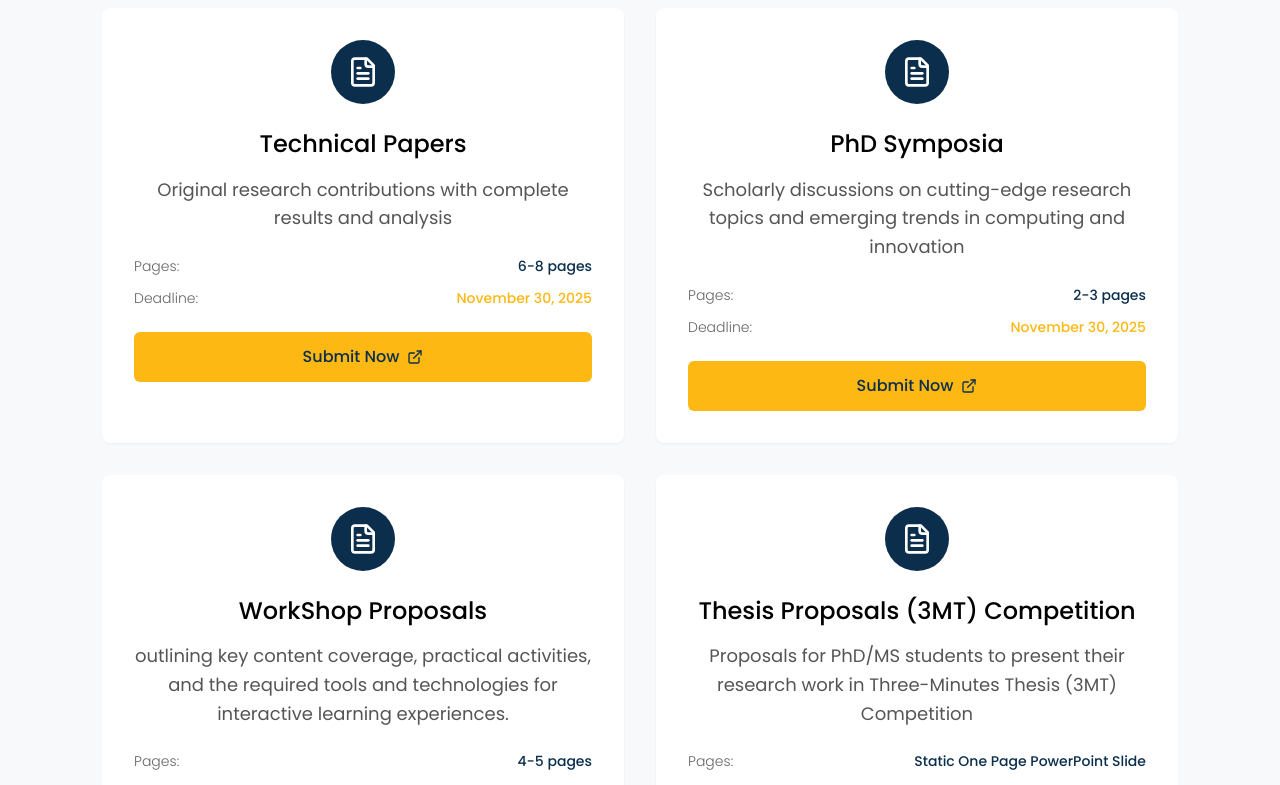
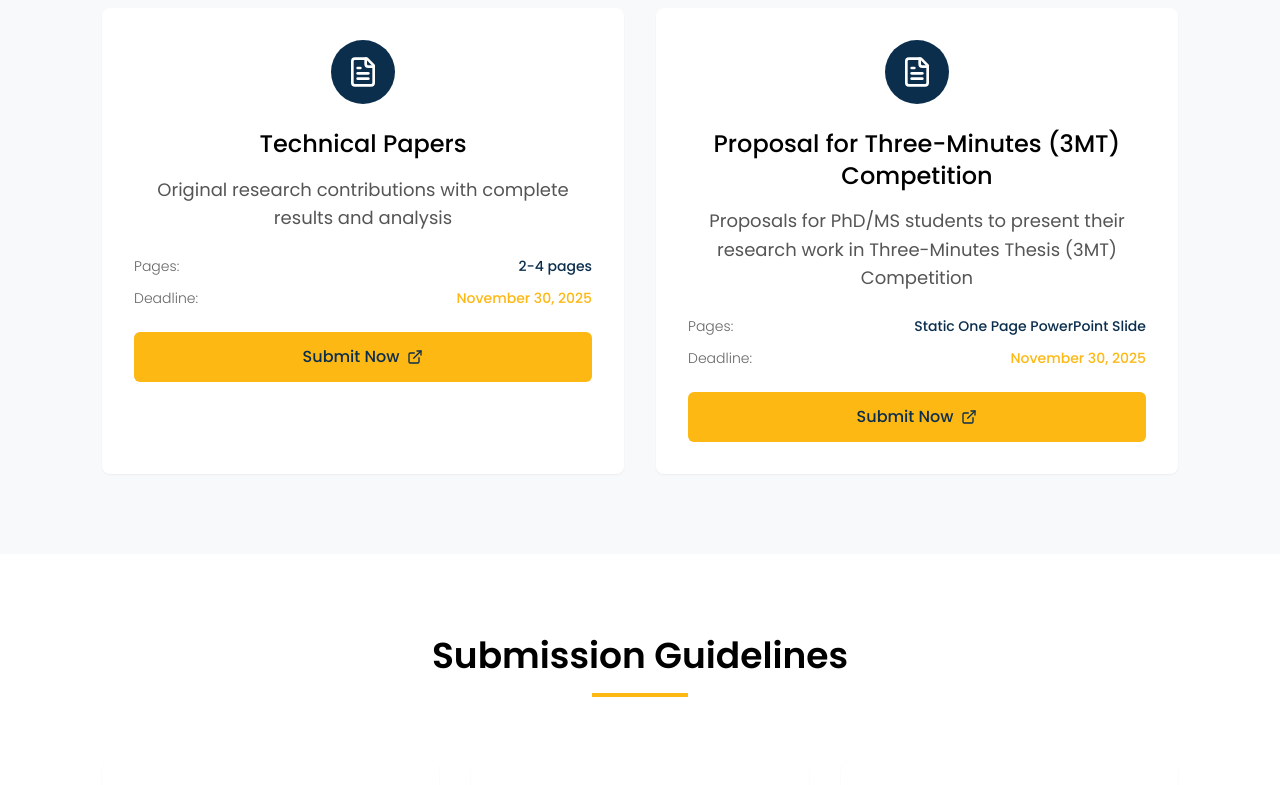
Before and after one commit to haroon147/icci-25, a React (Vite) app in the folder frontend/: page /submissions in a window 1280 px wide. Shown: the part 740-1525 px from the top of the page. Built offline with nearby package versions, Linux system fonts and the light colour scheme.

Commit message:
Update committee assets and pages

```diff
--- a/frontend/src/pages/Submissions.jsx
+++ b/frontend/src/pages/Submissions.jsx
@@ -8,30 +8,13 @@ export default function Submissions() {
       icon: FileText,
       title: "Technical Papers",
       description: "Original research contributions with complete results and analysis",
-      pages: "6-8 pages",
+      pages: "2-4 pages",
       deadline: "November 30, 2025",
       formUrl: "https://forms.gle/SoyN5JGZqBq5b1sY7"
     },
     {
       icon: FileText,
-      title: "PhD Symposia ",
-      description: "Scholarly discussions on cutting-edge research topics and emerging trends in computing and innovation",
-      pages: "2-3 pages",
-      deadline: "November 30, 2025",
-      formUrl: "https://forms.gle/RmyJWqCMGZb3MQmp8"
-    },
-
-    {
-      icon: FileText,
-      title: " WorkShop Proposals ",
-      description: "outlining key content coverage, practical activities, and the required tools and technologies for interactive learning experiences.",
-      pages: "4-5 pages",
-      deadline: "November 30, 2025",
-      formUrl: "https://forms.gle/hVWWPhEAwxgetCVM9"
-    },
-    {
-      icon: FileText,
-      title: " Thesis Proposals (3MT) Competition ",
+      title: " Proposal for Three-Minutes (3MT) Competition ",
       description: " Proposals for PhD/MS students to present their research work in Three-Minutes Thesis (3MT) Competition",
       pages: "Static One Page PowerPoint Slide",
       deadline: "November 30, 2025",
```
Also changed, not shown: frontend/src/pages/Committees.jsx (+1 -5 lines), frontend/public/committee-members/dr-ayesha.jpg.
